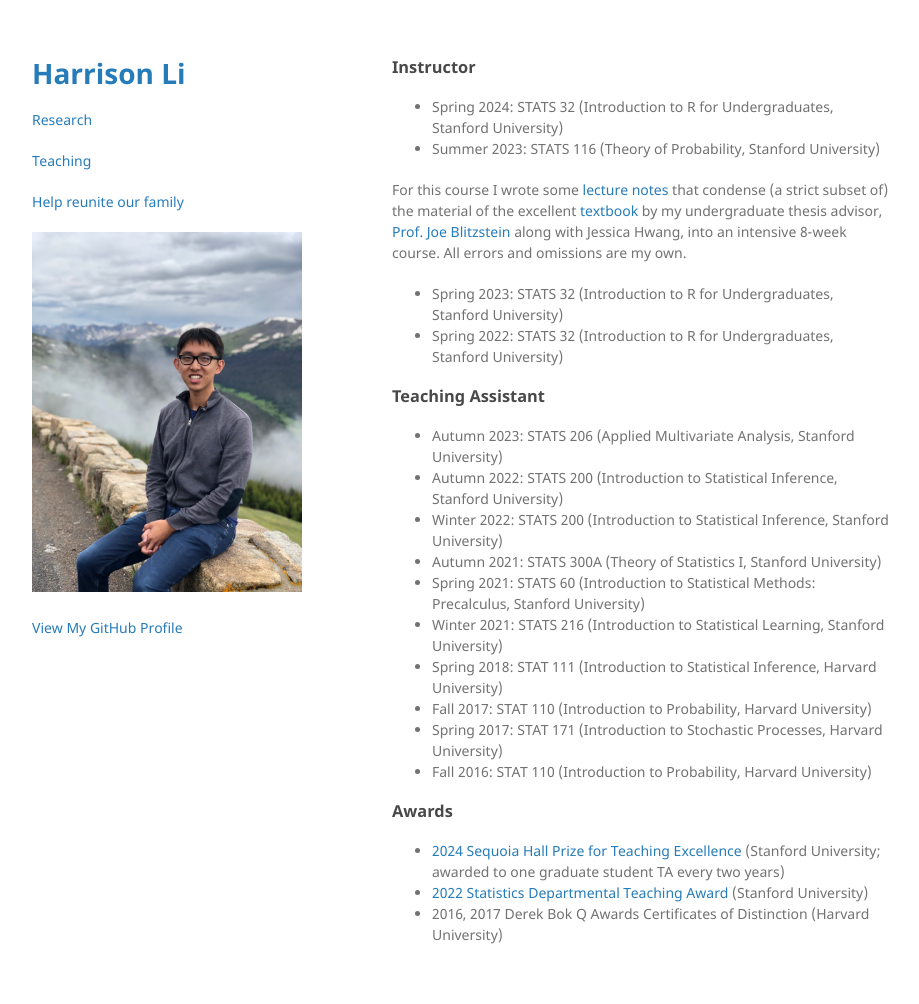
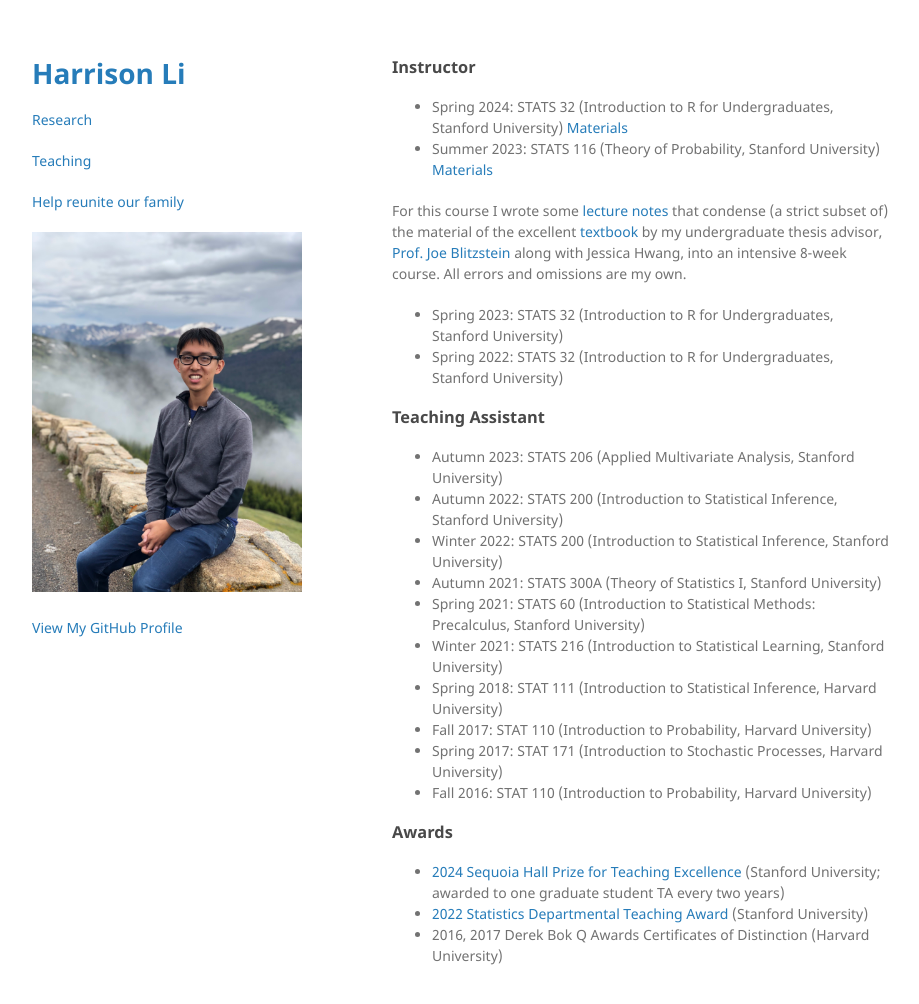
Before and after one commit to hli90722/hli90722.github.io, a Jekyll site: the page built from teaching.md, in a window 1280 px wide and 1036 px high. Shown: the top 1004 px of the window, without its empty margins (178-1097 px from the left). Built offline with Jekyll 4.4.1, drawn with Linux system fonts in a browser that asks for light colours; the repository's description, which GitHub fills in, is left out.

Commit message:
Added teaching materials

```diff
--- a/teaching.md
+++ b/teaching.md
@@ -5,8 +5,8 @@ permalink: /teaching/
 ---
 
 ### Instructor
-- Spring 2024: STATS 32 (Introduction to R for Undergraduates, Stanford University)
-- Summer 2023: STATS 116 (Theory of Probability, Stanford University)
+- Spring 2024: STATS 32 (Introduction to R for Undergraduates, Stanford University) [Materials](https://hli90722.github.io/zips/stats_32_materials.zip)
+- Summer 2023: STATS 116 (Theory of Probability, Stanford University) [Materials](https://hli90722.github.io/zips/stats_116_materials.zip)
 
 For this course I wrote some [lecture notes](https://hli90722.github.io/pdfs/STATS_116_NOTES.pdf) that condense (a strict subset of) the material of the excellent [textbook](https://drive.google.com/file/d/1VmkAAGOYCTORq1wxSQqy255qLJjTNvBI/edit) by my undergraduate thesis advisor, [Prof. Joe Blitzstein](https://statistics.fas.harvard.edu/people/joseph-k-blitzstein) along with Jessica Hwang, into an intensive 8-week course. All errors and omissions are my own.
 
```
Also changed, not shown: 3 other files.
